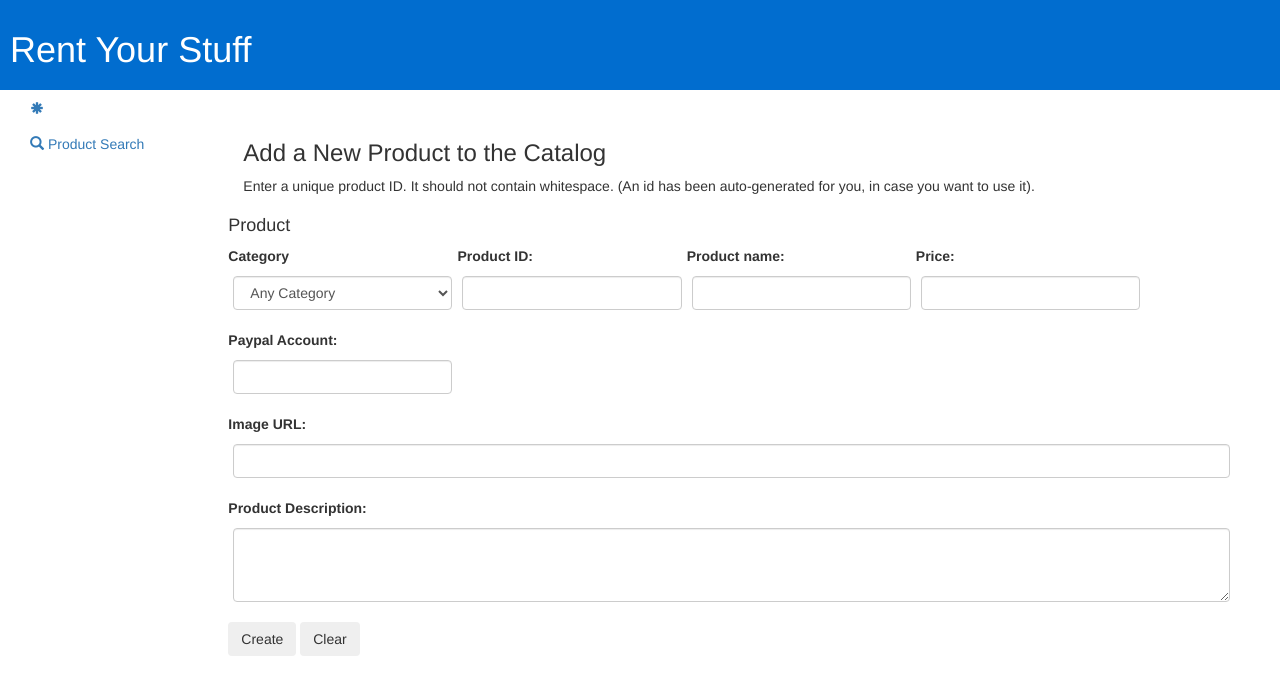
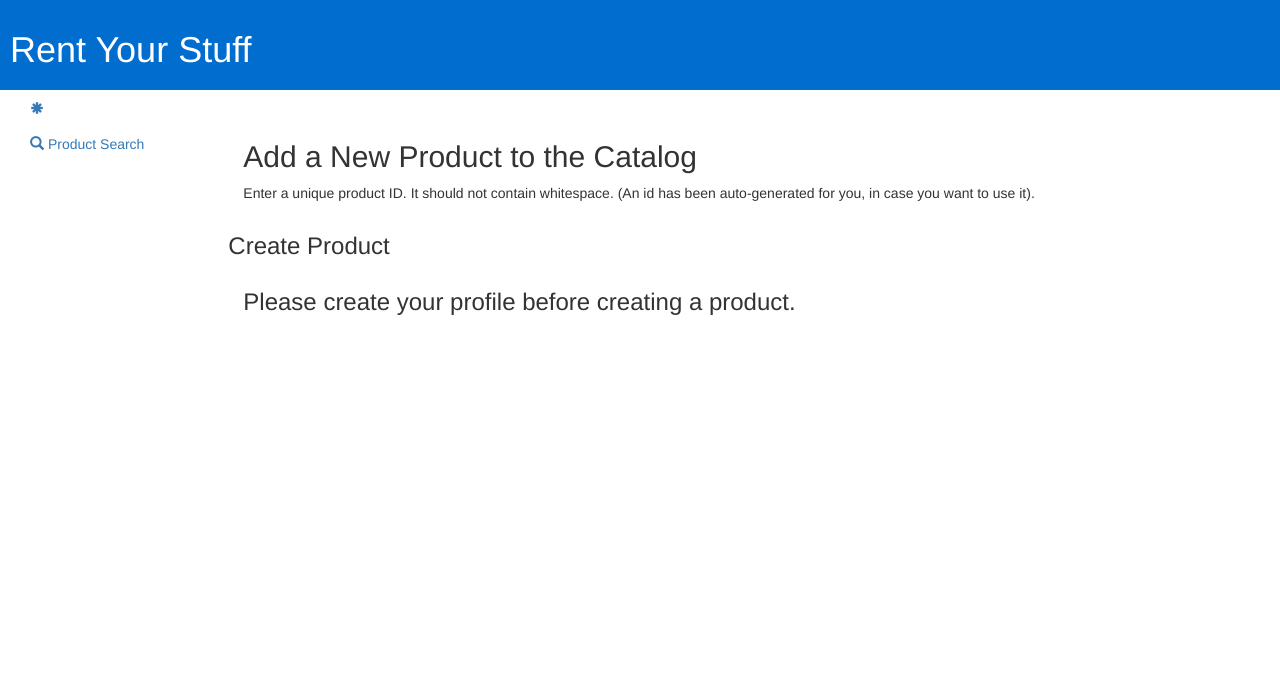
Before and after one commit to Phohawkenics/Rent-Ur-Stuff-2016, a Python web app: template templates/create_product.html in a window 1280 px wide. Shown: the top 695 px of the page. Run offline with Jinja, Linux system fonts and the light colour scheme; the template is opened without the code that fills it, so the values that code supplies are empty.

Commit message:
User with no profile will no longer be able to create a product

```diff
--- a/templates/create_product.html
+++ b/templates/create_product.html
@@ -4,13 +4,14 @@
 {% endblock %}
 
 {% block content %}
-    <h3>Add a New Product to the Catalog</h3>
+    <h2>Add a New Product to the Catalog</h2>
     <p>Enter a unique product ID. It should not contain whitespace. (An id has been auto-generated for you, in case you want to use it).</p>
     {% if error_message %}
       <p><b>Error</b>: {{error_message}}</p>
     {% endif %}
     <div class="row">
-		<h4>Product</h4>
+		<h3>Create Product</h3>
+        {% if user_profile_not_created %}
 		<form class="form-horizontal" action="/admin/create_product" method="post">
 			<!--<input type="hidden" name="category" value="books" /> -->
 			<div class="form-group col-sm-6 col-md-4  col-lg-3">
@@ -120,6 +121,11 @@
 					<input class="btn primary" id="subreview" name="subreview" type="submit" value="Create"/>
 					<input type="reset" class="btn primary"  name="reviewreset" value="Clear"/>
 			</div>
+            {% else %}
+            <div class="actions form-group col-sm-12 col-md-12 col-lg-12">
+					<h3>Please create your profile before creating a product.</h3>
+			</div>
+            {% endif %}
 		</form>
 		</div>
     </div> <!-- end row -->
```
Also changed, not shown: admin_handlers.py (+11 -2 lines).
